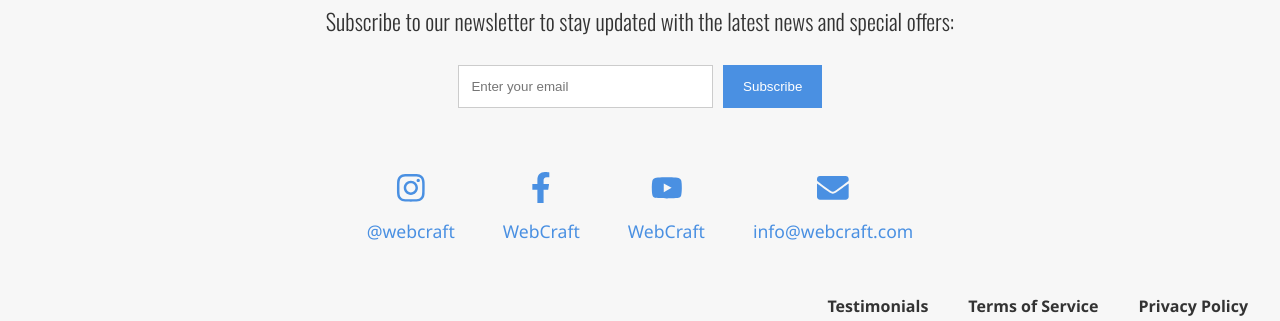
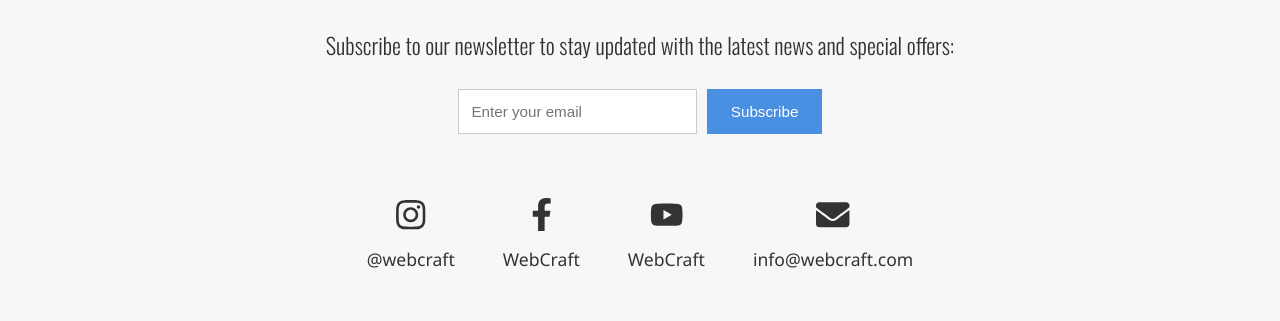
Before and after one commit to pedromonteiro01/byte-forge, a React (Create React App) app in the folder frontend/: page / in a window 1280 px wide. Shown: the part 1950-2271 px from the top of the page. Built offline with nearby package versions, Linux system fonts and the light colour scheme.

Commit message:
change some css styling

```diff
--- a/frontend/src/Views/Home/home.css
+++ b/frontend/src/Views/Home/home.css
@@ -1,5 +1,5 @@
 .home-container {
-    margin-top: 2.5rem;
+    margin-top: 4rem;
     width: 100%;
     display: flex;
     justify-content: center;
--- a/frontend/src/components/Contacts/Contacts.css
+++ b/frontend/src/components/Contacts/Contacts.css
@@ -31,7 +31,7 @@
 }
 
 .social-link {
-    color: #4A90E2;
+    color: #333;
     text-decoration: none;
     display: flex;
     flex-direction: column;
@@ -41,11 +41,11 @@
 }
 
 .social-link-a {
-    font-size: 1.8em;
+    font-size: 1.9em;
 }
 
 .social-link:hover {
-    color: #333;
+    text-decoration: underline;
 }
 
 .newsletter-subscribe {
@@ -60,6 +60,7 @@
 .newsletter-subscribe input {
     flex-grow: 1;
     padding: 0.8rem;
+    font-size: 0.95rem;
     border: 1px solid #ccc;
     color: #333;
     background-color: #fff;
@@ -67,7 +68,8 @@
 }
 
 .newsletter-subscribe button {
-    padding: 10px 20px;
+    padding: 0.8rem 1.5rem;
+    font-size: 0.95rem;
     background-color: #4A90E2;
     color: #fff;
     border: none;
```
